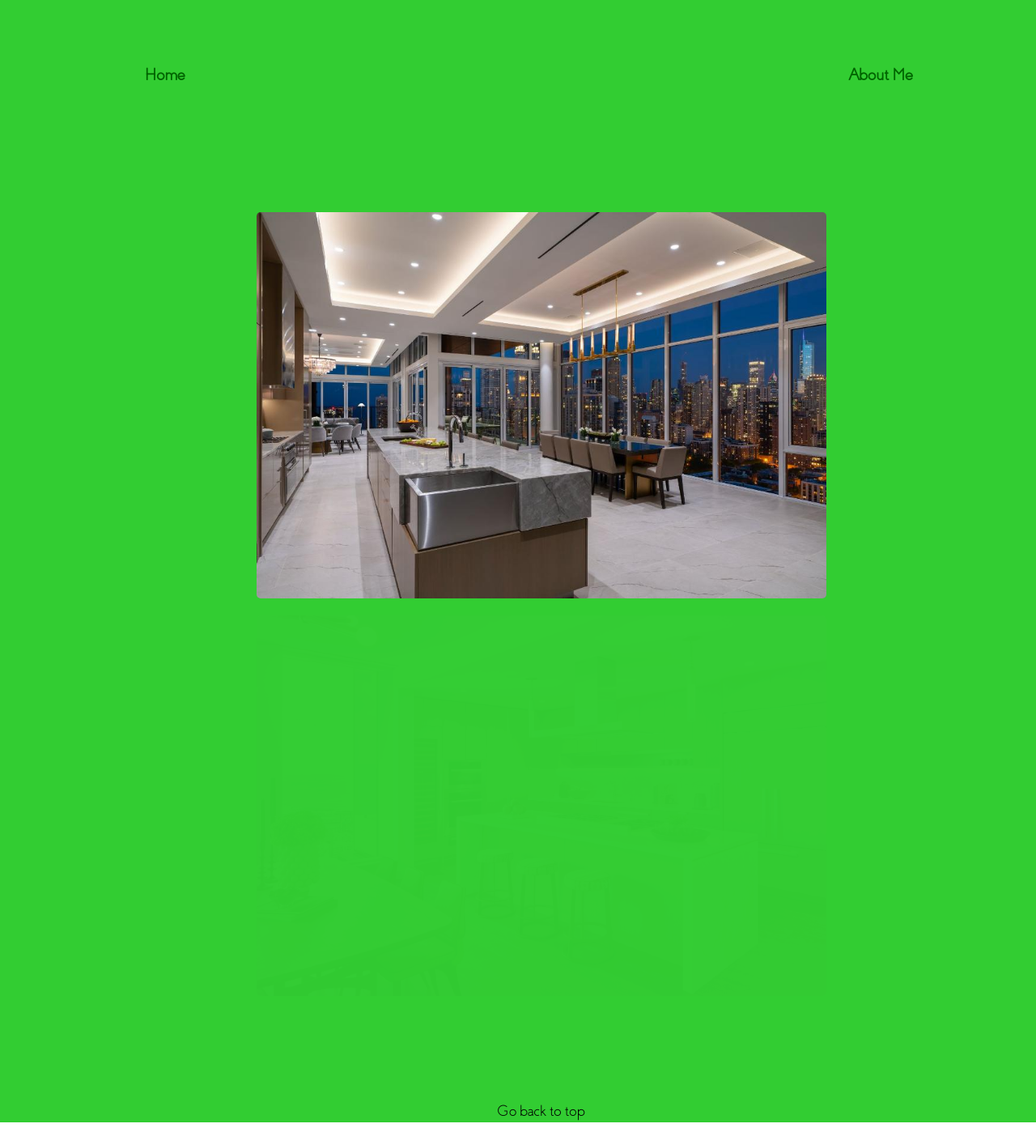
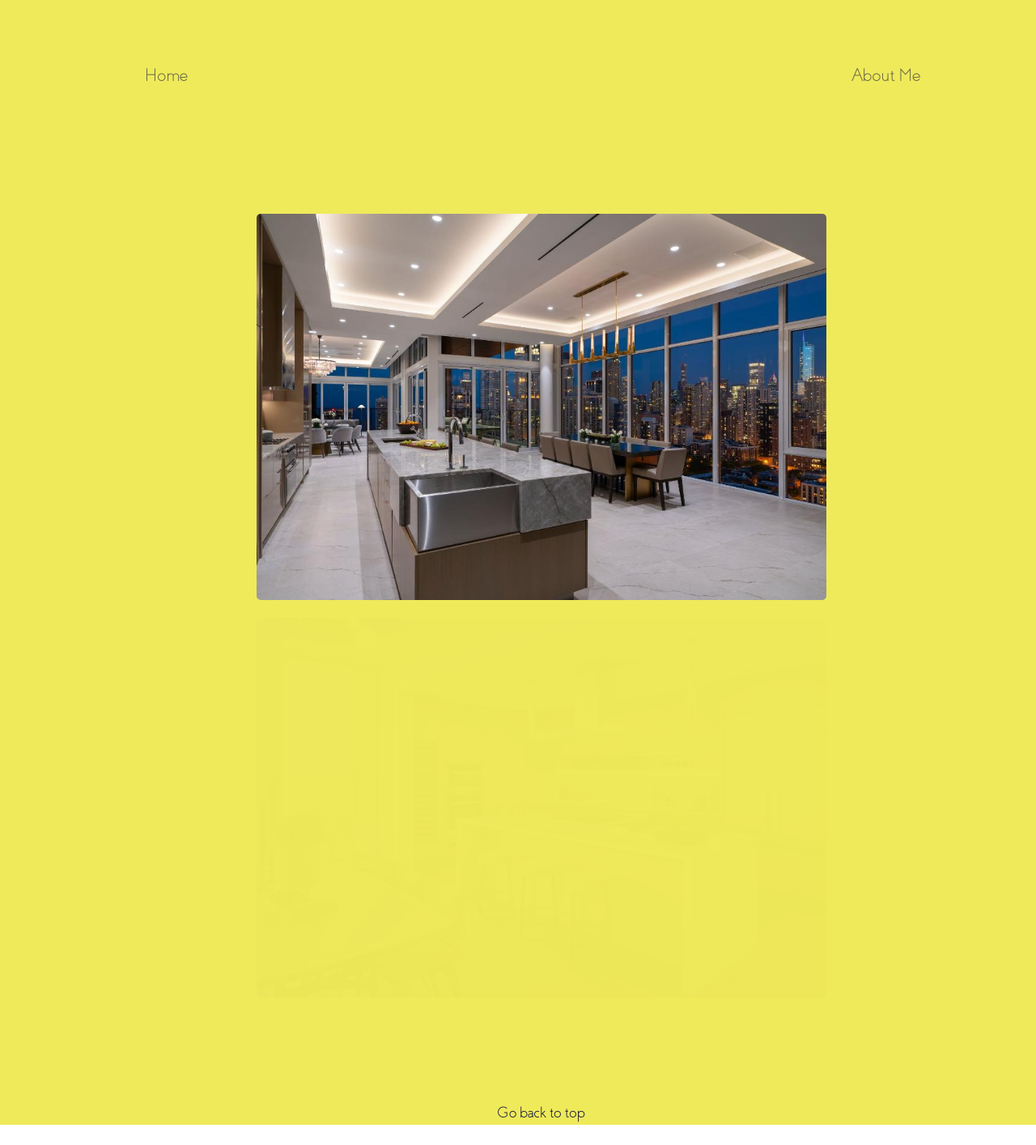
Before and after one commit to vale-tuckler/Personal-site, a React (Create React App) app: page /projects in a window 1280 px wide. Shown: the whole page at 81% size. Built offline with nearby package versions, Linux system fonts and the light colour scheme.

Commit message:
Changed backgrounds. Home page is dark purple with pink letters, Projects page is a shade of yellow. About me is aquamarine and Contact me is a shade of orange.

```diff
--- a/src/Pages/Contact.js
+++ b/src/Pages/Contact.js
@@ -1,14 +1,20 @@
 import React from 'react';
+import '../Styles/Contact.css';
 
 const Contact = () => {
     return(
-        <div className="contact-container">
+        <div id="contactContainer">
             <nav>
-                <a href="/home">Home</a>
-                <a href="/projects">Projects</a>
-
-                <a href="/about-me"><button>About me</button></a>
+                <span>
+                    <a href="/home" id="Homelink" className="Nlink">Home</a>
+                </span>
+                <span>
+                    <a href="/projects" id="Projectslink" className="Nlink">Projects</a>
+                </span>
             </nav>
+            <div>
+                    Hello
+            </div>
         </div>
     );
 }
--- a/src/Styles/About.css
+++ b/src/Styles/About.css
@@ -38,16 +38,17 @@ body{
 #homeLink{
     margin-left:16%;
     text-decoration: none;
+    font-size:140%;
 }
 #projectsLink{
     margin-left:55%;
     text-decoration: none;
+    font-size:140%;
 }
 .link{
     display:inline-block;
     margin-top:5%;
     margin-bottom:3%;
-    font-size:135%;
     color:black;
     opacity:0.4;
     padding:1%;
--- /dev/null
+++ b/src/Styles/Contact.css
@@ -0,0 +1,18 @@
+body{
+    margin:0;
+    padding:0;
+}
+#contactContainer{
+    background-color:#f29e4c;
+    height:100vh;
+}
+#Homelink{
+    margin-left:15%;
+}
+#Projectslink{
+    margin-left:58%;
+}
+.Nlink{
+    margin-top:5%;
+    display: inline-block;
+}
--- a/src/Styles/Home.css
+++ b/src/Styles/Home.css
@@ -14,14 +14,14 @@ body{
     overflow-x: hidden;
 }
 #HomeContainer{
-    color:black;
+    color:#F564A9;
     height:100vh;
-    background-color:blueviolet;
+    background-color:#A4036F;
 }
 #name{
     text-align: center;
     font-family:"trebuchet";
-    font-size:260%;
+    font-size:300%;
     margin-top:12%;
     margin-left:5%;
     margin-bottom:2%;
@@ -45,18 +45,20 @@ body{
 #about-me{
     margin-left:12%;
     font-family:"coves";
-    font-weight:bold;
+    font-weight:lighter;
     display:inline-block;
-    color:#331343;
-    font-size:130%;
+    color:#F564A9;
+    opacity:0.6;
+    font-size:140%;
 }
 #projects{
     margin-left:60%;
     font-family:"coves";
-    font-weight:bold;
+    font-weight:lighter;
     display:inline-block;
-    color:#331343;
-    font-size:130%;
+    color:#F564A9;
+    opacity:0.6;
+    font-size:140%;
 }
 .nav-link{
     text-decoration:none;
@@ -64,7 +66,8 @@ body{
     padding:1.5%;
 }
 #projects:hover, #about-me:hover{
-    color:whitesmoke;
+    color:white;
+    opacity:0;
 }
 
 .nav-link:hover{
--- a/src/Styles/Projects.css
+++ b/src/Styles/Projects.css
@@ -3,7 +3,7 @@ body{
     padding:0;
 }
 #projectsCont{
-    background-color: limegreen;
+    background-color:#EFEA5A;
 }
 .projects-img{
     width:55%;
@@ -30,43 +30,42 @@ body{
 #home-cont{
     margin-left:12%;
     padding:1%;
-    background-color: limegreen;
+    opacity:0.6;
 }
 #about-cont{
     margin-left:60%;
     padding:1%;
-    background-color: limegreen;
+    opacity:0.6;
 }
 #home-link{
     text-decoration:none;
     padding:1% !important;
-    font-size: 130%;
+    font-size: 140%;
     font-family:"coves";
-    opacity:0.6;
-    font-weight:bold;
-    color:darkgreen;
+    font-weight:lighter;
+    color: #17183B;
 }
 #about-link{
     text-decoration:none;
-    font-size: 130%;
+    font-size: 140%;
     padding:1%;
     font-family:"coves";
     opacity:0.6;
-    font-weight:bold;
-    color:darkgreen;
+    font-weight:lighter;
+    color: #17183B;
 }
 .navLink{
     display:inline-block;
     margin-top:5%;
 }
 #home-link:hover{
-    color:whitesmoke;
-    border: 1.5px solid white;
+    border: 1.5px solid #17183B;
+    color:#17183B;
     opacity:1;
 }
 #about-link:hover{
-    color:whitesmoke;
-    border: 1.5px solid white;
+    border: 1.5px solid #17183B;
+    color:#17183B;
     opacity:1;
 }
 .back-link-cont{
@@ -74,15 +73,15 @@ body{
     margin-left:48%;
     margin-bottom:2%;
     font-family:"coves";
-    background-color: limegreen;
+    background-color: #EFEA5A;
 }
 .back-link{
     text-decoration:none;
     font-size:120%;
-    background-color: limegreen;
-    color: black;
+    background-color: #EFEA5A;
+    color: #17183B;
 }
 .back-link:hover{
-    color:whitesmoke;
     text-decoration:none;
+
 }
```
